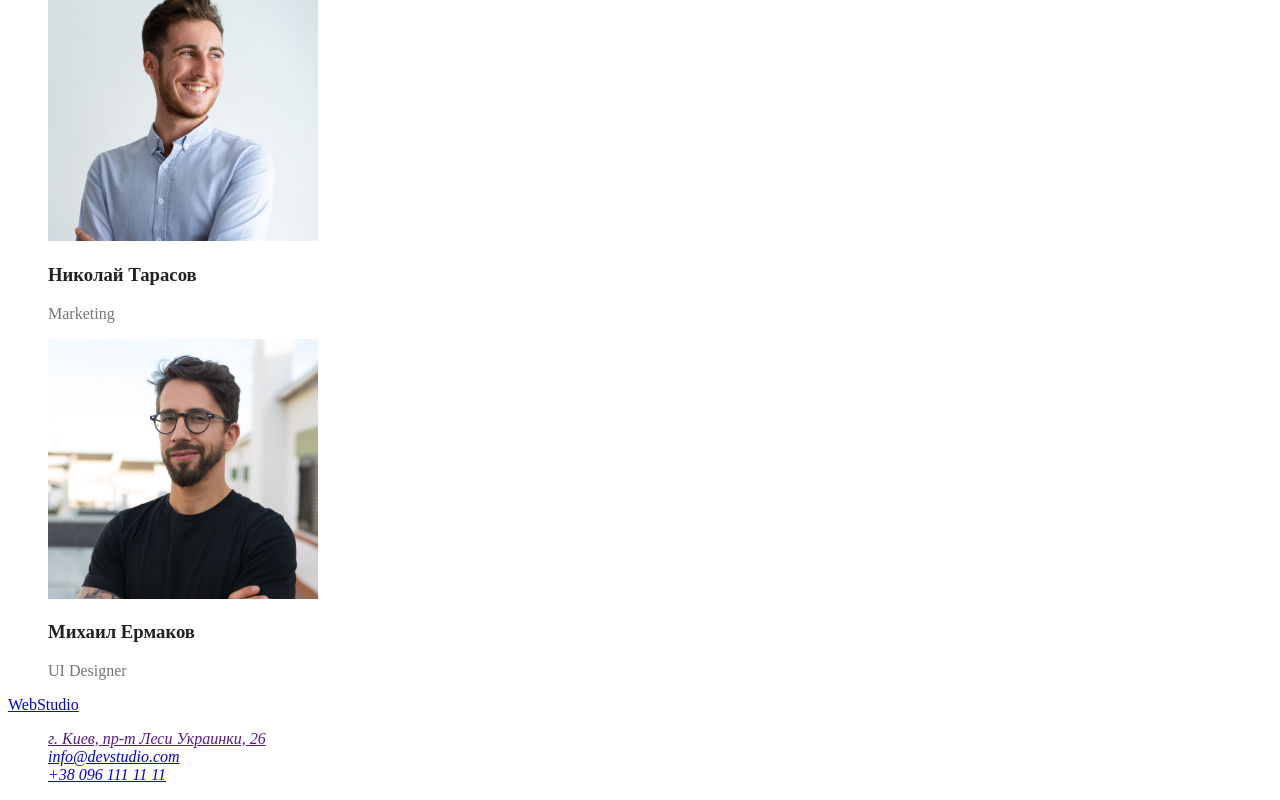
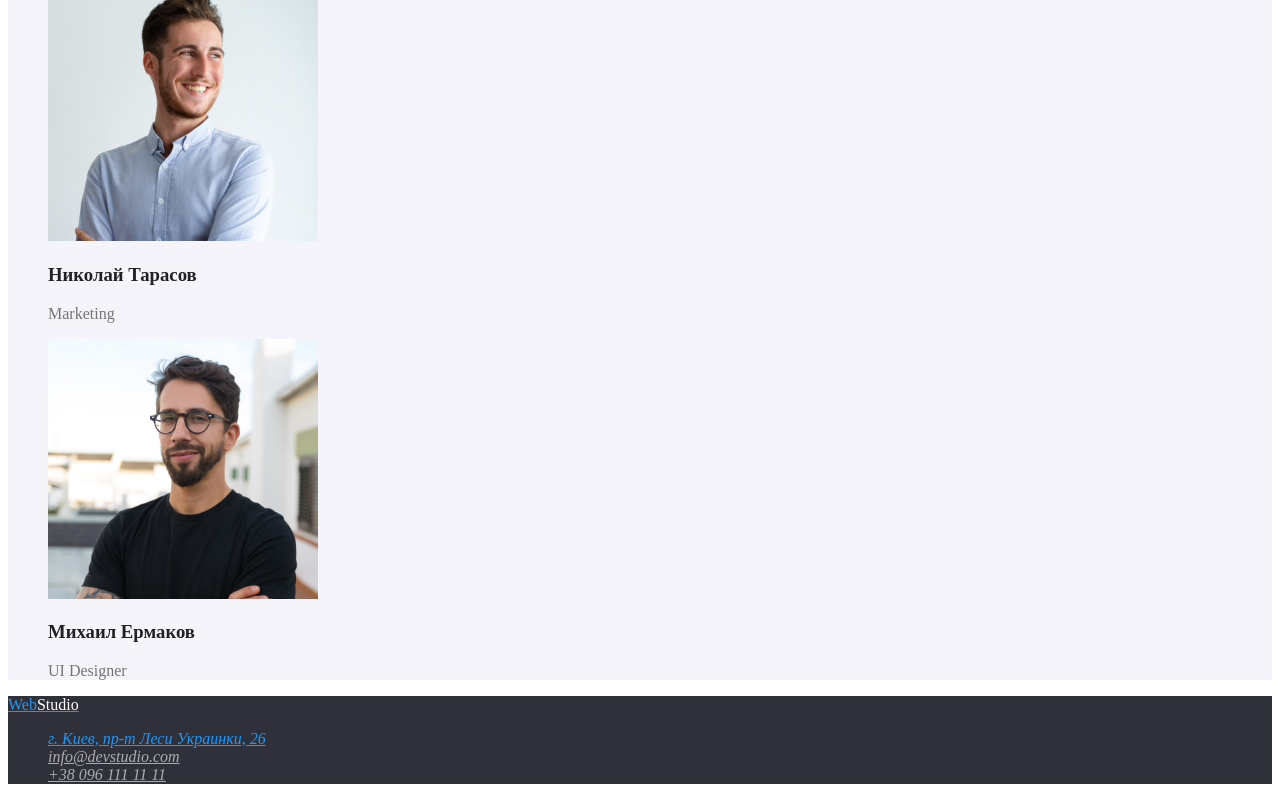
Before and after one commit to Nataliia0202/goit-markup-hw-02, a plain HTML site: page index.html in a window 1280 px wide. Both pictures are taken after a click on the link "г. Киев, пр-т Леси Украинки, 26". Shown: the part 2355-3155 px from the top of the page. Drawn offline with Linux system fonts and the light colour scheme.

Commit message:
Добавляет стили Футер

```diff
--- a/css/styles.css
+++ b/css/styles.css
@@ -41,6 +41,7 @@ body {
 .site-nav .link:focus {
     color: var(--accent-color);
 }
+
 .site-nav .link.current {
     color: var(--accent-color);
 }
@@ -50,7 +51,7 @@ body {
     color: var(--primary-text-color);
 }
 .site-cont .link:hover,
-.site-cont ,.link:focus {
+.site-cont .link:focus {
     color: var(--accent-color);
 }
 /* Главная секция*/
@@ -74,10 +75,31 @@ body {
 }
 
 /*Наша команда*/
-
+.fon-team {
+    background-color: #F5F4FA;
+}
 .team .team-title {
     color: var(--title-text-color);
 }
+
+/*footer*/
+.footer-page {
+    background-color: #2F303A;
+}
+.logofootStudio {
+    color: var(--primary-bg-color);
+}
+.address .address-maps {
+    color: var(--primary-bg-color);
+}
+.address .address-mail {
+    color: rgba(255, 255, 255, 0.6);
+}
+.address .link:hover,
+.address .link:focus {
+    color: var(--accent-color);
+}
+
 
 /*button*/
 .button {
--- a/index.html
+++ b/index.html
@@ -80,7 +80,7 @@
 
     <!--Наша команда-->
 
-    <section class="section">
+    <section class="fon-team section">
         <h2 class="section-title">Наша команда</h2>
 
         <ul class="team list">
@@ -111,19 +111,19 @@
 
     <!--Подвал-->
 
-    <footer>
-        <a href="./index.html">WebStudio</a>
+    <footer class="footer-page">
+        <a href="./index.html" class="logo">Web<span class="logofootStudio">Studio</span></a>
 
         <address>
-            <ul class="list">
+            <ul class="address list">
                 <li>
-                    <a href="" target="_blank" rel="noreferrer noopener">г. Киев, пр-т Леси Украинки, 26</a>
+                    <a href="" target="_blank" rel="noreferrer noopener" class="address-maps link">г. Киев, пр-т Леси Украинки, 26</a>
                 </li>
                 <li>
-                    <a href="mailto:info@devstudio.com">info@devstudio.com</a>
+                    <a href="mailto:info@devstudio.com" class="address-mail link">info@devstudio.com</a>
                 </li>
                 <li>
-                    <a href="tel:+380961111111">+38 096 111 11 11</a>
+                    <a href="tel:+380961111111" class="address-mail link">+38 096 111 11 11</a>
                 </li>
             </ul>
 
```
